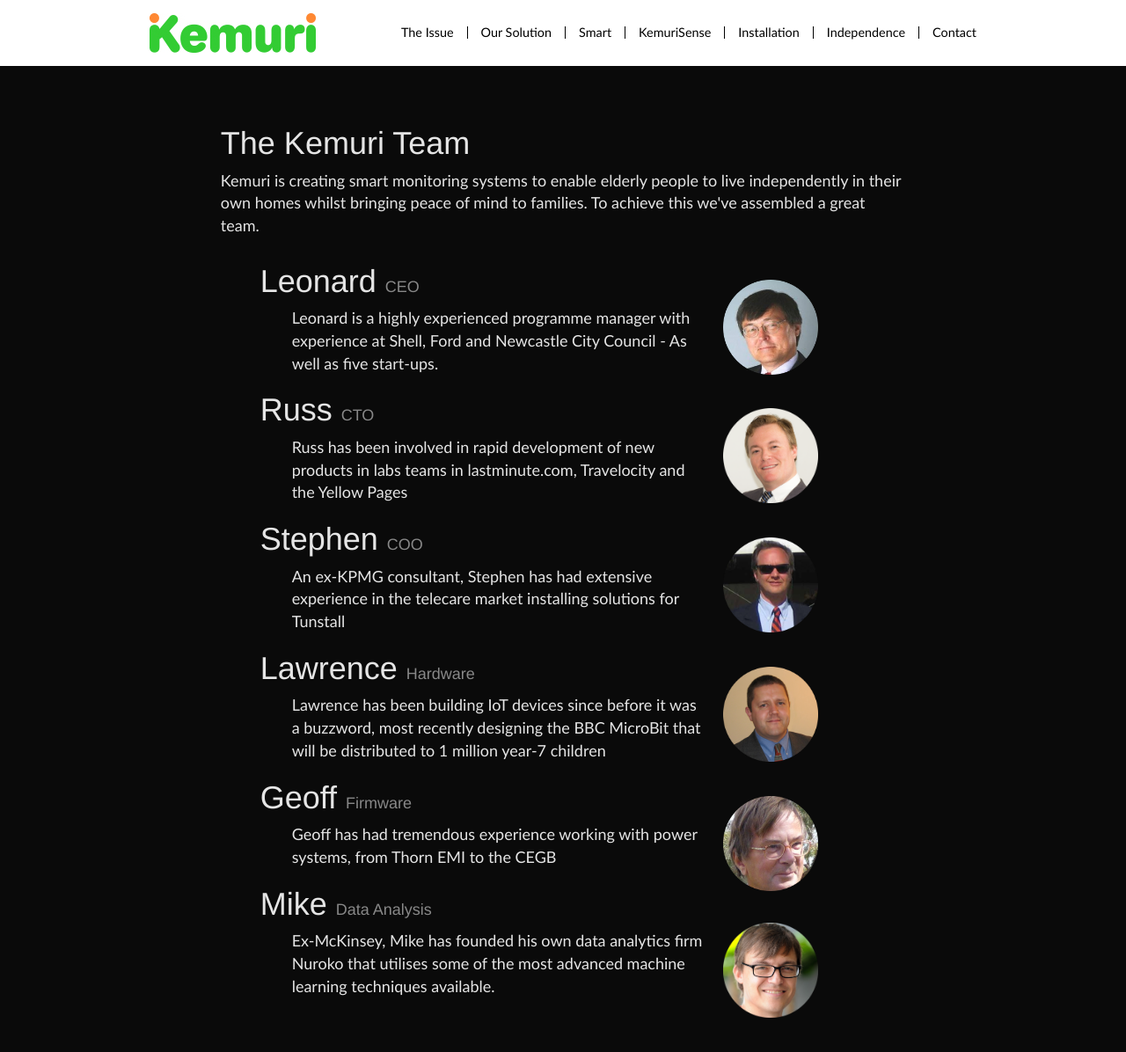
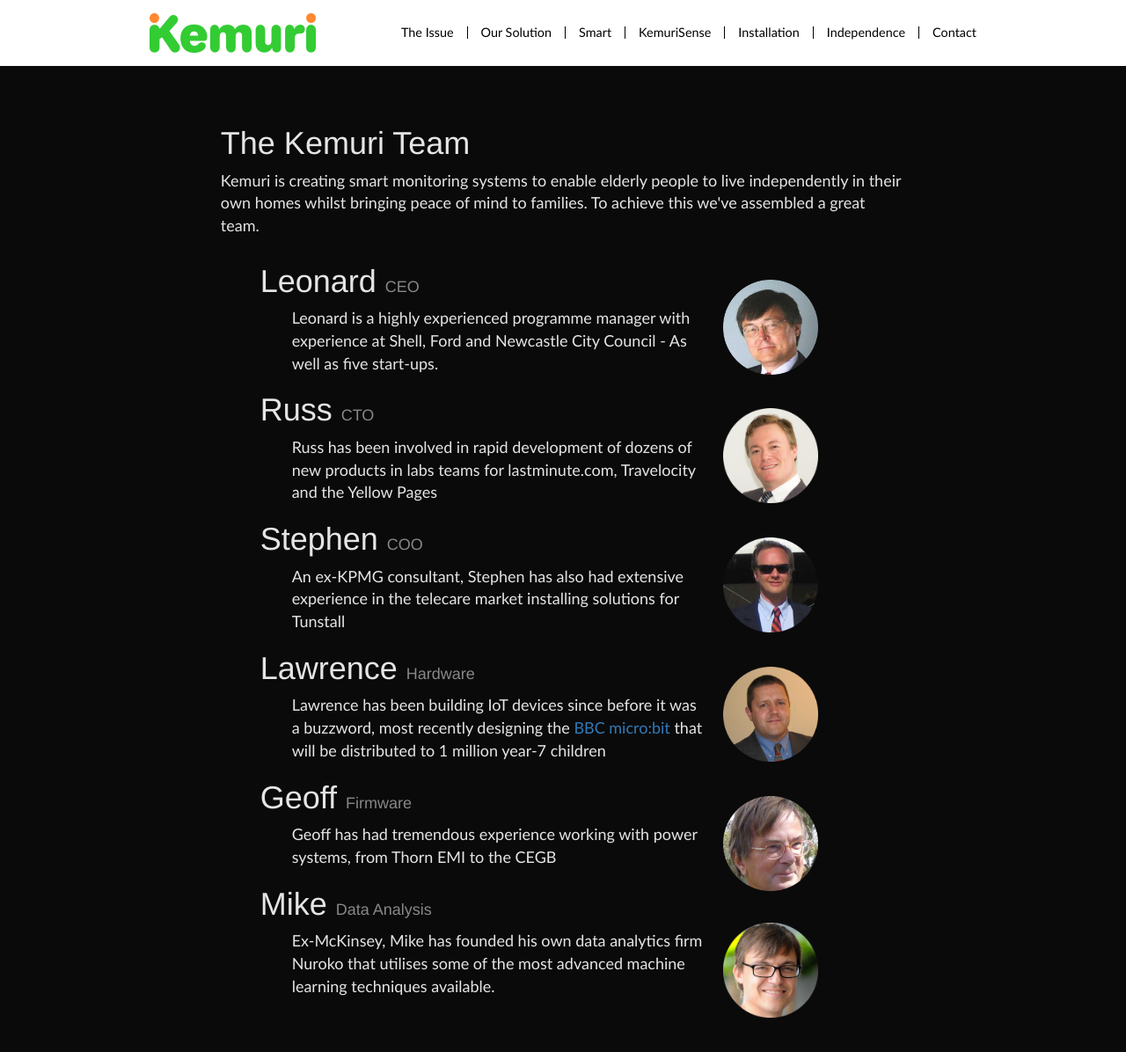
Before and after one commit to intelligentlilli/kemurisense.github.io, a Jekyll site: the page built from team.html, in a window 1280 px wide and 1225 px high. Shown: the top 1196 px of the window at 88% size. Built offline with Jekyll 4.4.1, drawn with Linux system fonts in a browser that asks for light colours; nearby versions of some CDN libraries; some web fonts are replaced; library files that are not in the unit come from our copies.

Commit message:
changed case of micro:bit to be the proper version

```diff
--- a/team.html
+++ b/team.html
@@ -30,18 +30,18 @@
 					<li>
 						{% include mugshot.html  name="Russ Anderson" alignment="right" src="people-russ.png" %}
 						<h2>Russ <span>CTO</span></h2>
-						<p>Russ has been involved in rapid development of new products in labs teams in lastminute.com, Travelocity and the Yellow Pages</p>
+						<p>Russ has been involved in rapid development of dozens of new products in labs teams for lastminute.com, Travelocity and the Yellow Pages</p>
 					</li>
 
 					<li>
 						{% include mugshot.html  name="Stephen Colony" alignment="right" src="people-stephen.png" %}
 						<h2>Stephen <span>COO</span></h2>
-						<p>An ex-KPMG consultant, Stephen has had extensive experience in the telecare market installing solutions for Tunstall</p>
+						<p>An ex-KPMG consultant, Stephen has also had extensive experience in the telecare market installing solutions for Tunstall</p>
 					</li>
 					<li>
 						{% include mugshot.html  name="Lawrence Archard" alignment="right" src="people-lawrence.png" %}
 						<h2>Lawrence <span>Hardware</span></h2>
-						<p>Lawrence has been building IoT devices since before it was a buzzword, most recently designing the BBC MicroBit that will be distributed to 1 million year-7 children</p>
+						<p>Lawrence has been building IoT devices since before it was a buzzword, most recently designing the <a href="https://www.microbit.co.uk/">BBC micro:bit</a> that will be distributed to 1 million year-7 children</p>
 					</li>
 
 					<li>
```
